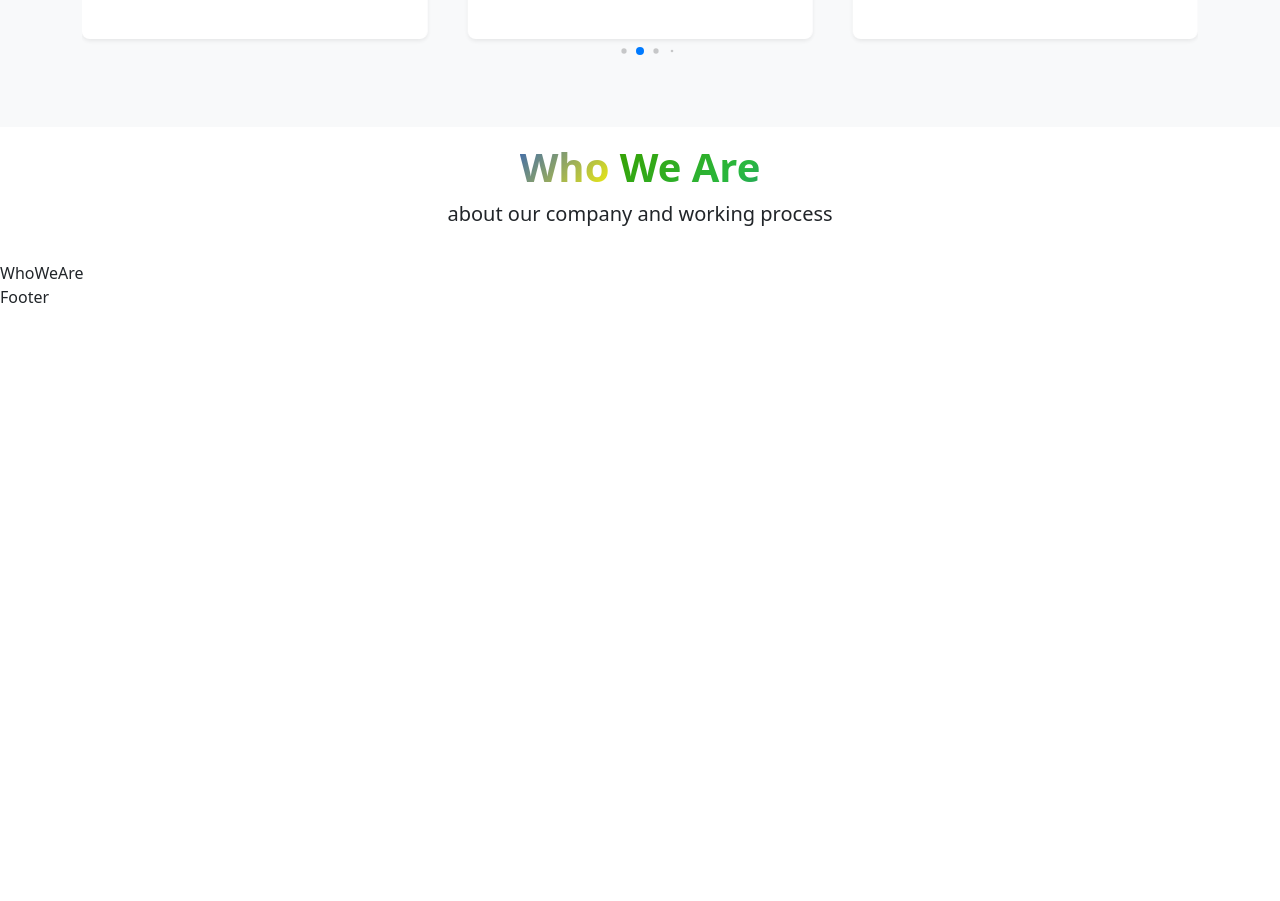
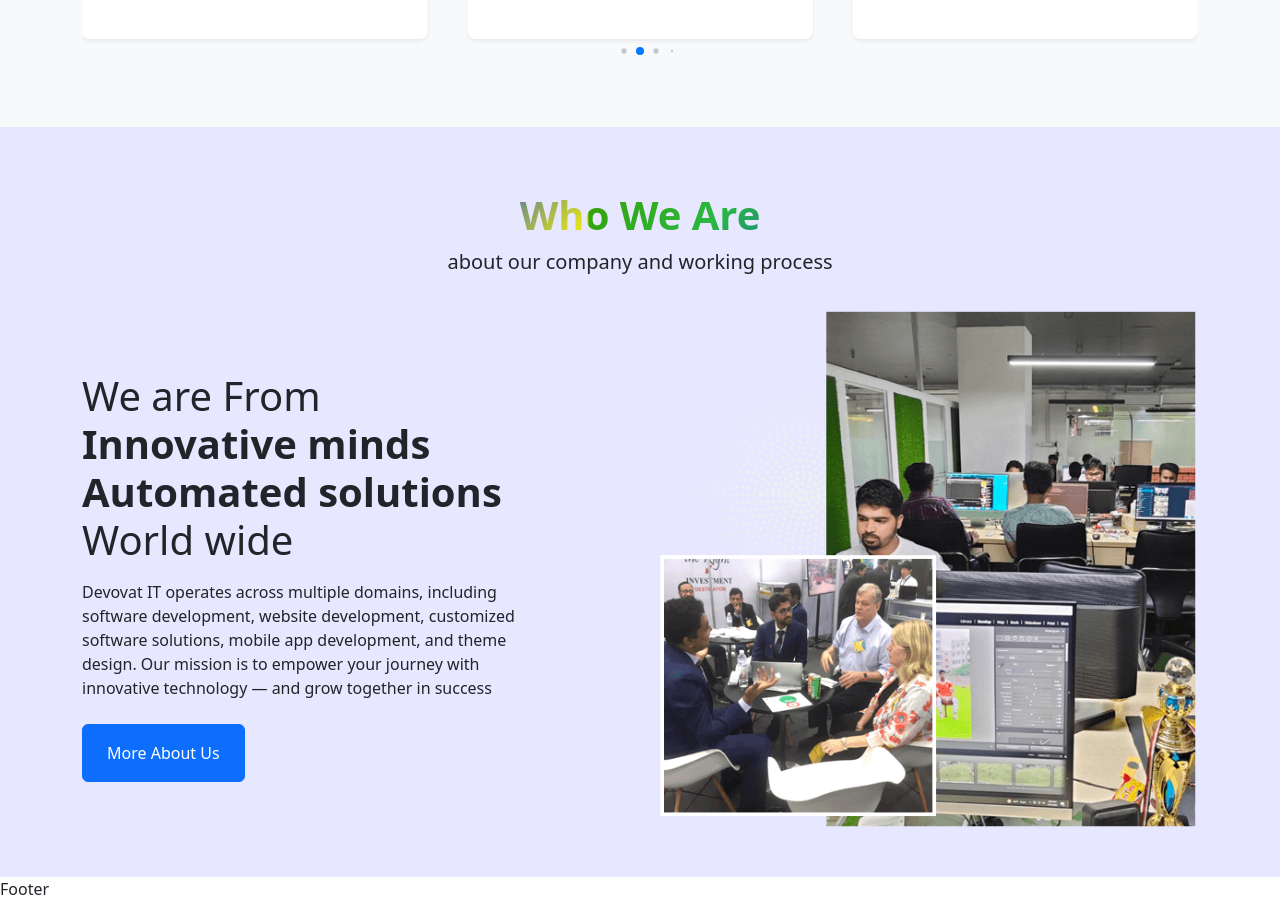
Before and after one commit to sakibbdcse/Devovate-It, a React (Vite) app: page / in a window 1280 px wide. Shown: the part 920-1821 px from the top of the page. Before the commit the page ends 1229 px from the top, so only its background shows below. Built offline with nearby package versions, Linux system fonts and the light colour scheme.

Commit message:
add about section

```diff
--- a/src/components/whoWeAre/WhoWeAre.tsx
+++ b/src/components/whoWeAre/WhoWeAre.tsx
@@ -1,14 +1,45 @@
+import { Link } from "react-router-dom";
 import SectionDivider from "../Common/SectionDivider";
 
 const WhoWeAre = () => {
   return (
-    <>
+    <div style={{ backgroundColor: "rgb(25 28 251 / 10%)" }} className="py-5">
       <SectionDivider
         sectionName="Who We Are"
         sectionSlug="about our company and working process"
       />
-      WhoWeAre
-    </>
+      <div className="container-md">
+        <div className="row align-items-center">
+          <div className="col-lg-5">
+            <h2 className="fs-1 fw-bold my-3">
+              <span className="fw-light">We are From</span> Innovative minds
+              Automated solutions <span className="fw-light">World wide</span>
+            </h2>
+            <p className="mb-4 wow fadeInUp sub_text">
+              Devovat IT operates across multiple domains, including software
+              development, website development, customized software solutions,
+              mobile app development, and theme design. Our mission is to
+              empower your journey with innovative technology — and grow
+              together in success
+            </p>
+            <Link
+              to="/"
+              target="_blank"
+              className="btn btn-primary px-4 py-3 wow fadeInUp"
+            >
+              More About Us
+            </Link>
+          </div>
+          <div className="col-lg-6 offset-lg-1">
+            <img
+              src="/assets/images/who-we-are.webp"
+              alt="Devovat IT Who We Are"
+              className="img-fluid wow fadeInLeft mt-5 mt-lg-0"
+            />
+          </div>
+        </div>
+      </div>
+    </div>
   );
 };
 
```
Also changed, not shown: public/assets/images/who-we-are.webp (added).
